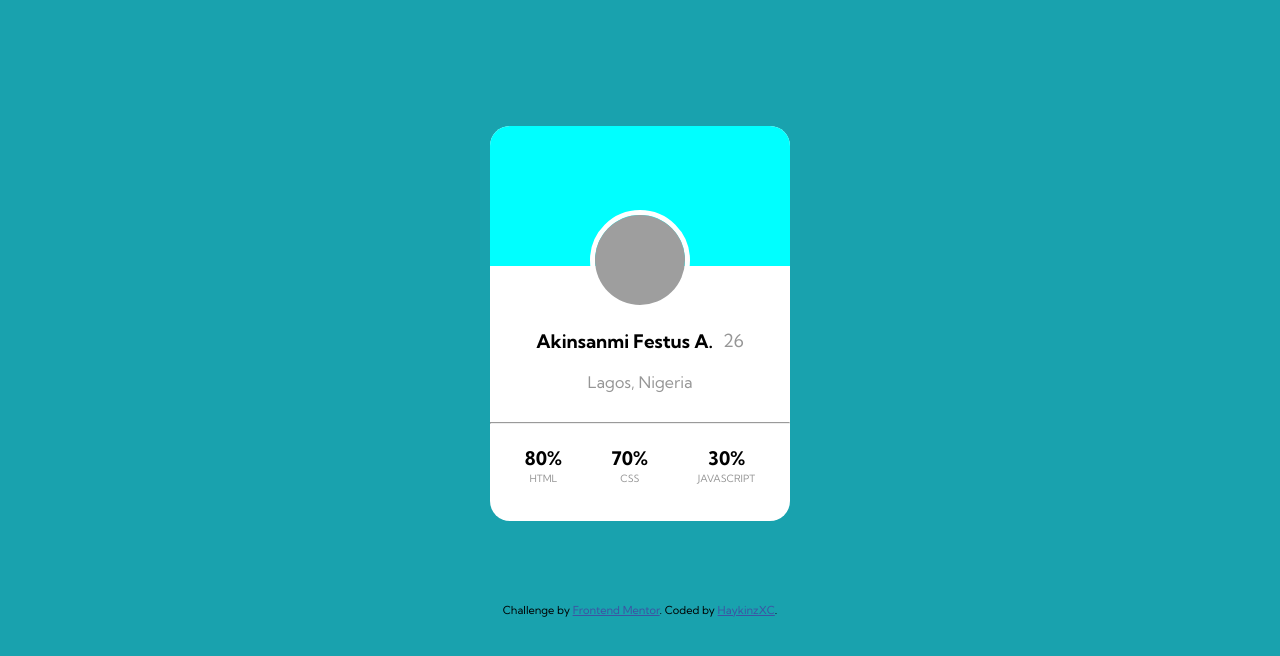
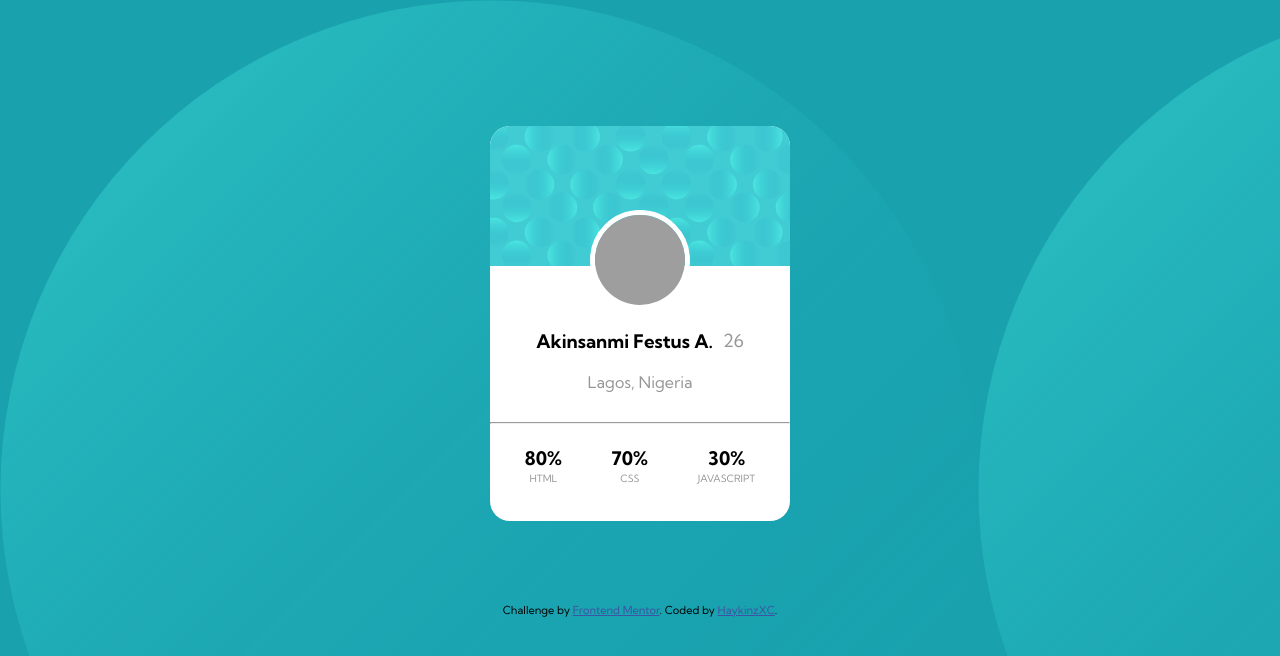
Before and after one commit to HaykinzTech/profile-card, a plain HTML site: page index.html in a window 1280 px wide. Drawn offline with Linux system fonts and the light colour scheme; grey boxes are pictures that could not be loaded.

Commit message:
I edited the CSS image links

```diff
--- a/styles.css
+++ b/styles.css
@@ -1,7 +1,7 @@
 body{
     background-color: hsl(185, 75%, 39%);
-    background-image: url(images/bg-pattern-top.svg);
-    background-image: url(images/bg-pattern-bottom.svg);
+    background-image: url(bg-pattern-top.svg);
+    background-image: url(bg-pattern-bottom.svg);
     font-family: 'Kumbh Sans', sans-serif;
     text-align: center;
 
@@ -23,8 +23,8 @@ h3{
 .top{
     width: 100%;
     height: 40%;
-    background-color: aqua;
-    background-image: url(images/bg-pattern-card.svg);
+/*     background-color: aqua; */
+    background-image: url(bg-pattern-card.svg);
     border-top-left-radius: 20px;
     border-top-right-radius: 20px;
 }
```
